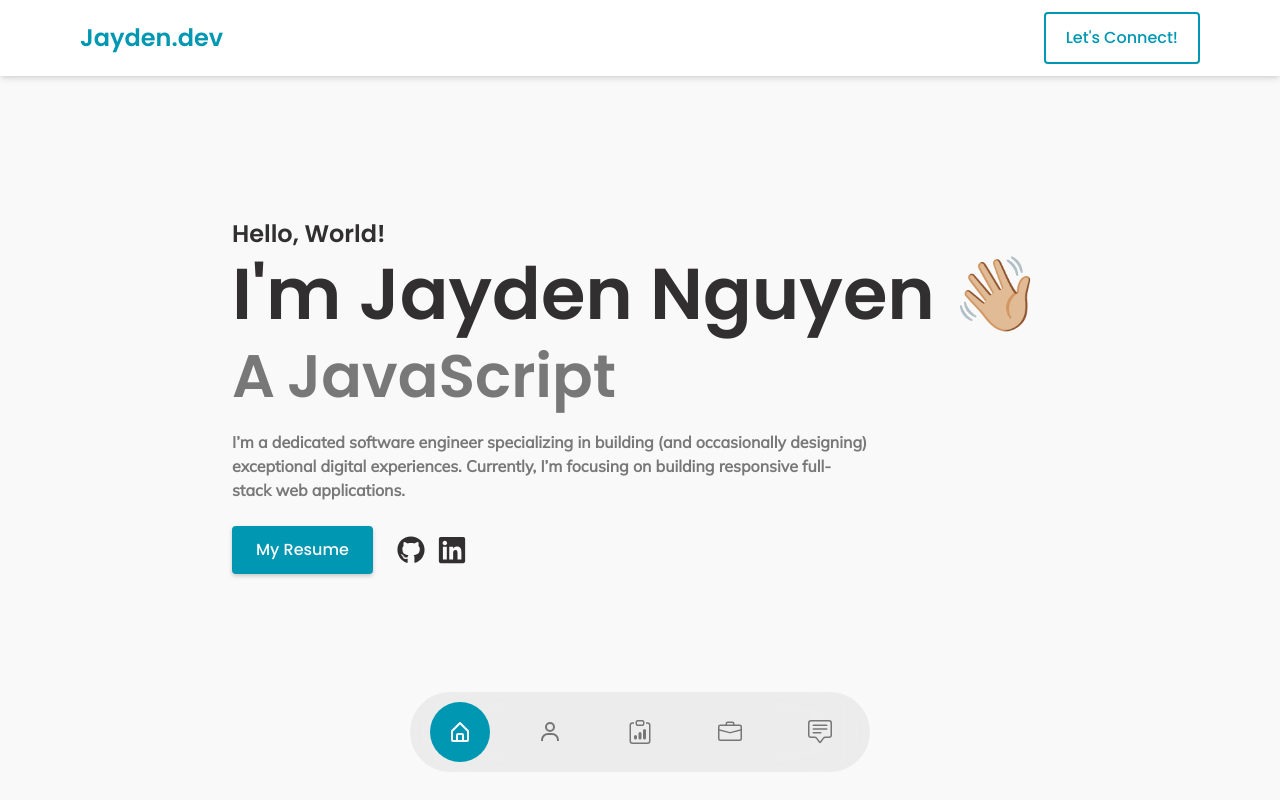
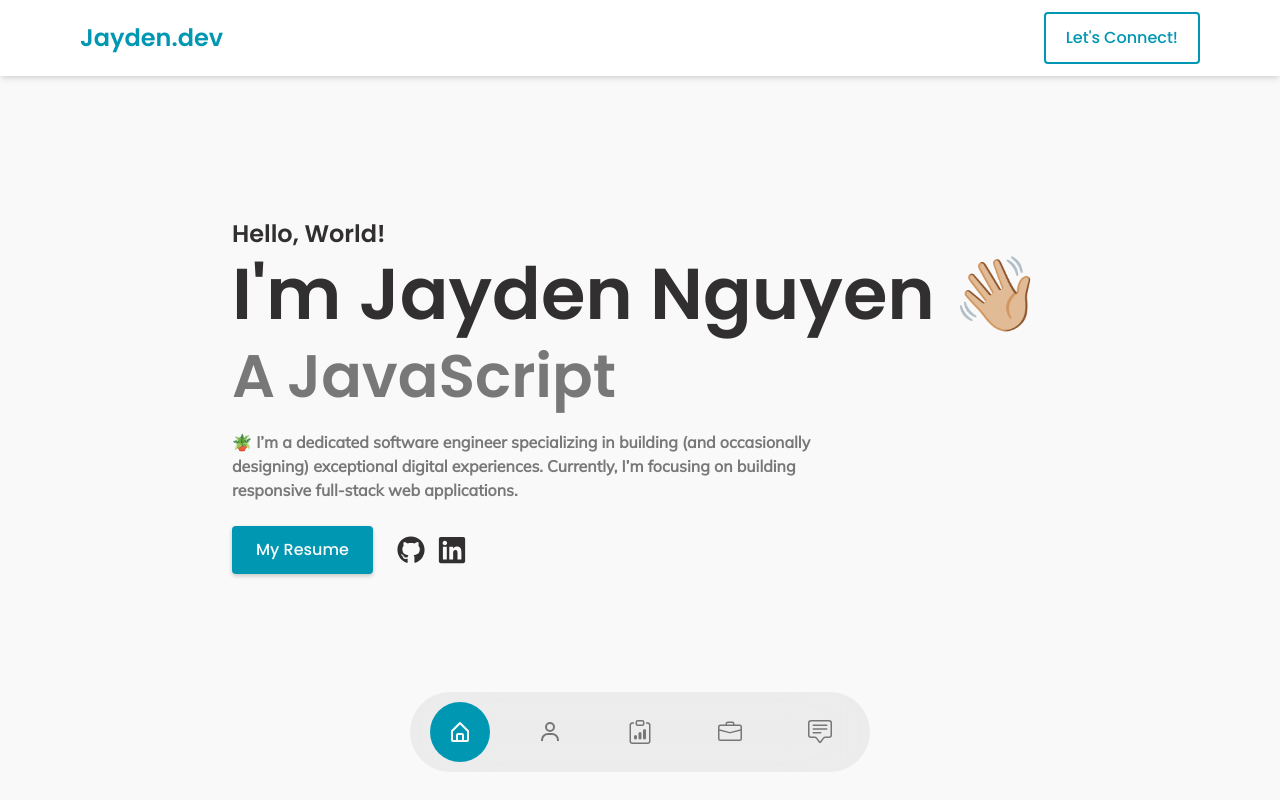
Before and after one commit to jayden-n/my-portfolio, a React (Create React App) app: page / in a window 1280 px wide. Shown: the top 800 px of the page. Built offline with nearby package versions, Linux system fonts and the light colour scheme; the HTML template or start-up script is replaced by a standard one.

Commit message:
add cai cay

```diff
--- a/src/components/Home.jsx
+++ b/src/components/Home.jsx
@@ -60,7 +60,7 @@ const Home = () => {
           className="text-[#787878] py-4 font-bold pt-6 max-w-[700px] lg:pl-16"
           style={{ fontFamily: 'Mulish, sans-serif' }}
         >
-          I’m a dedicated software engineer specializing in building (and
+          🪴 I’m a dedicated software engineer specializing in building (and
           occasionally designing) exceptional digital experiences. Currently,
           I’m focusing on building responsive full-stack web applications.
         </p>
```
